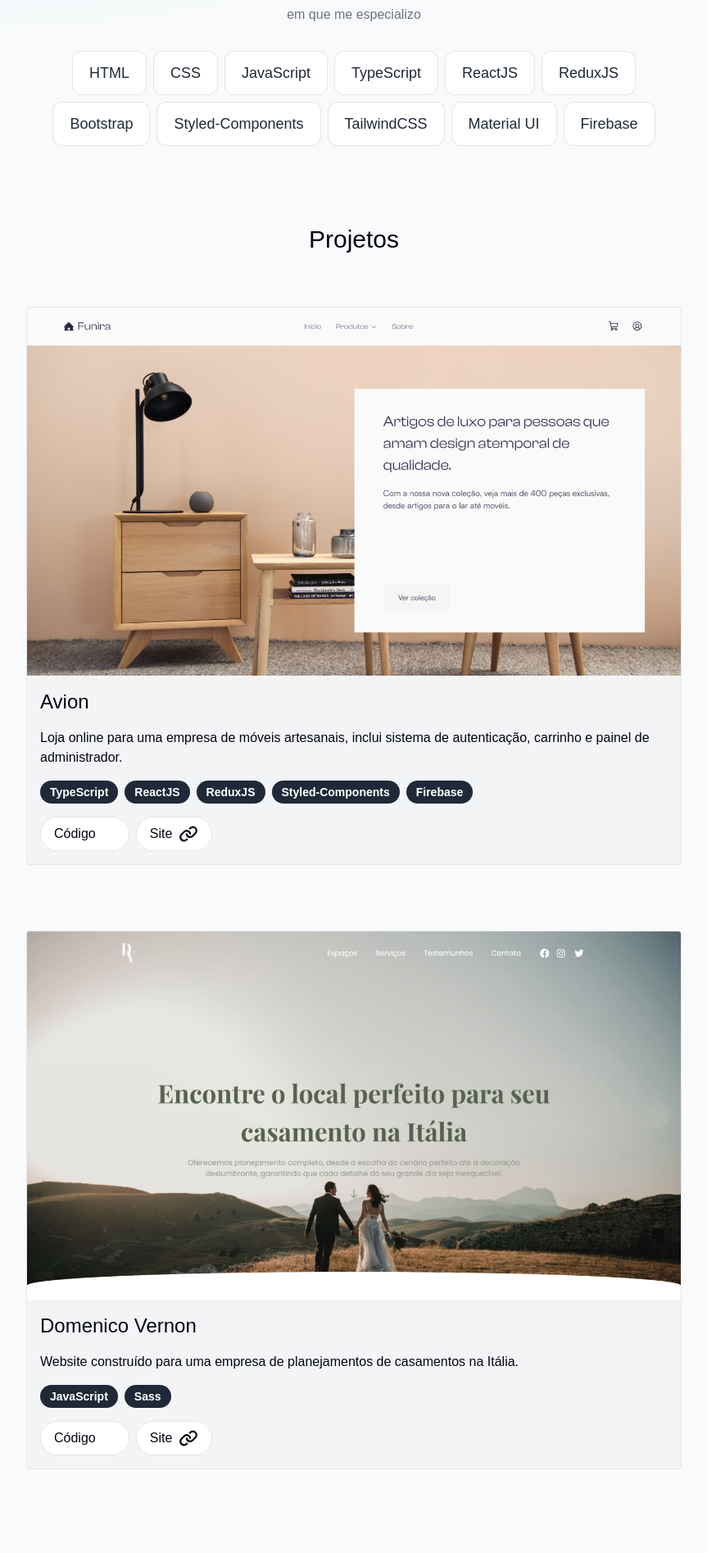
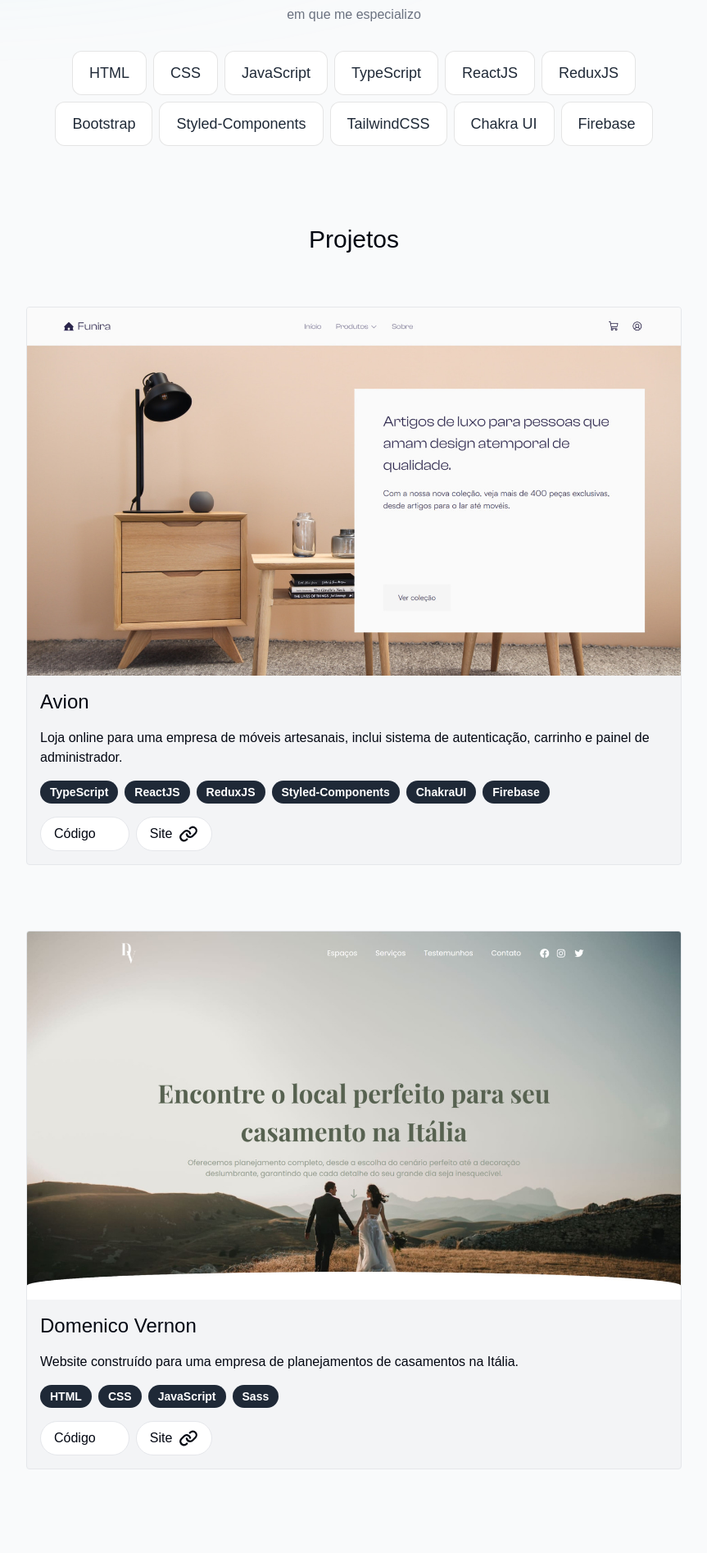
Before and after one commit to jvspepe/portfolio, a React (Vite) app: page / in a window 1280 px wide. Shown: the part 830-2724 px from the top of the page at 82% size, without its empty margins (208-1071 px from the left). Built offline with nearby package versions, Linux system fonts and the light colour scheme; some icons are missing.

Commit message:
Update data.

```diff
--- a/src/constants/projects.ts
+++ b/src/constants/projects.ts
@@ -13,6 +13,7 @@ const projects: TProject[] = [
       "ReactJS",
       "ReduxJS",
       "Styled-Components",
+      "ChakraUI",
       "Firebase",
     ],
   },
@@ -23,7 +24,7 @@ const projects: TProject[] = [
     source: "https://github.com/jvspepe/domenico-vernon",
     description:
       "Website construído para uma empresa de planejamentos de casamentos na Itália.",
-    technologies: ["JavaScript", "Sass"],
+    technologies: ["HTML", "CSS", "JavaScript", "Sass"],
   },
 ];
 
--- a/src/constants/skills.ts
+++ b/src/constants/skills.ts
@@ -10,7 +10,7 @@ const skills: TSkill[] = [
   { icon: "bootstrap", label: "Bootstrap" },
   { icon: "styled-components", label: "Styled-Components" },
   { icon: "tailwindcss", label: "TailwindCSS" },
-  { icon: "material-ui", label: "Material UI" },
+  { icon: "chakra-ui", label: "Chakra UI" },
   { icon: "firebase", label: "Firebase" },
 ];
 
```
Also changed, not shown: 1 other file (tests, documents, lock files or other folders).
